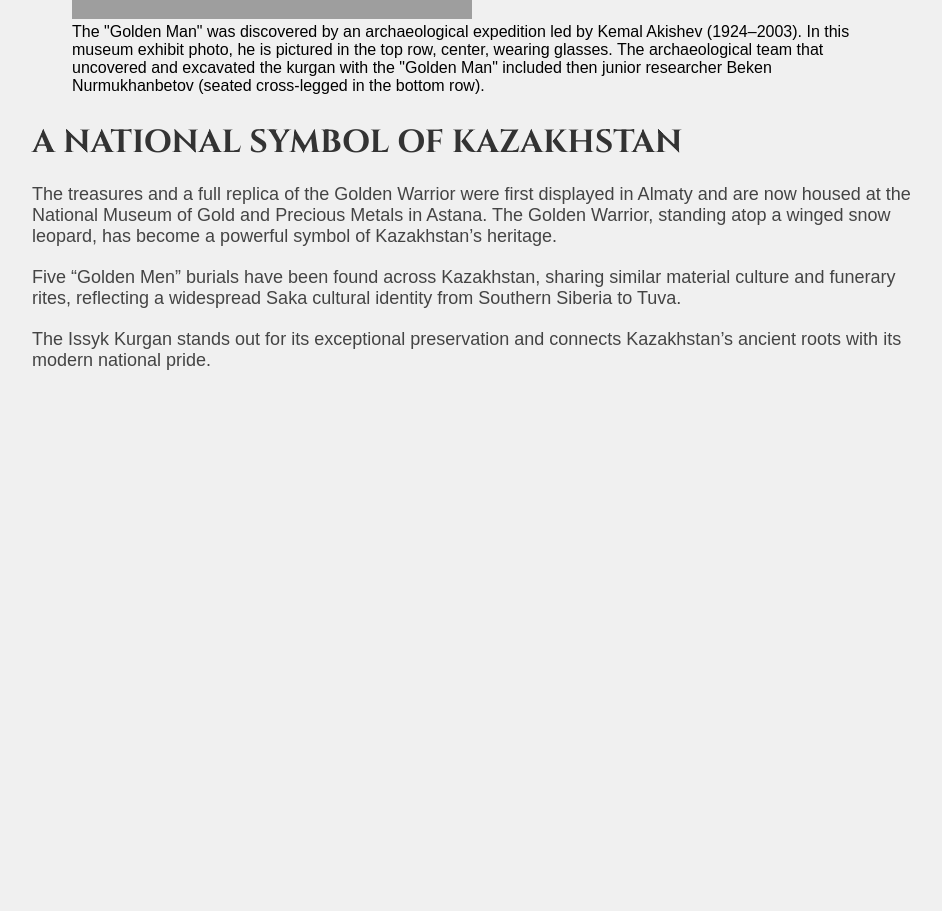
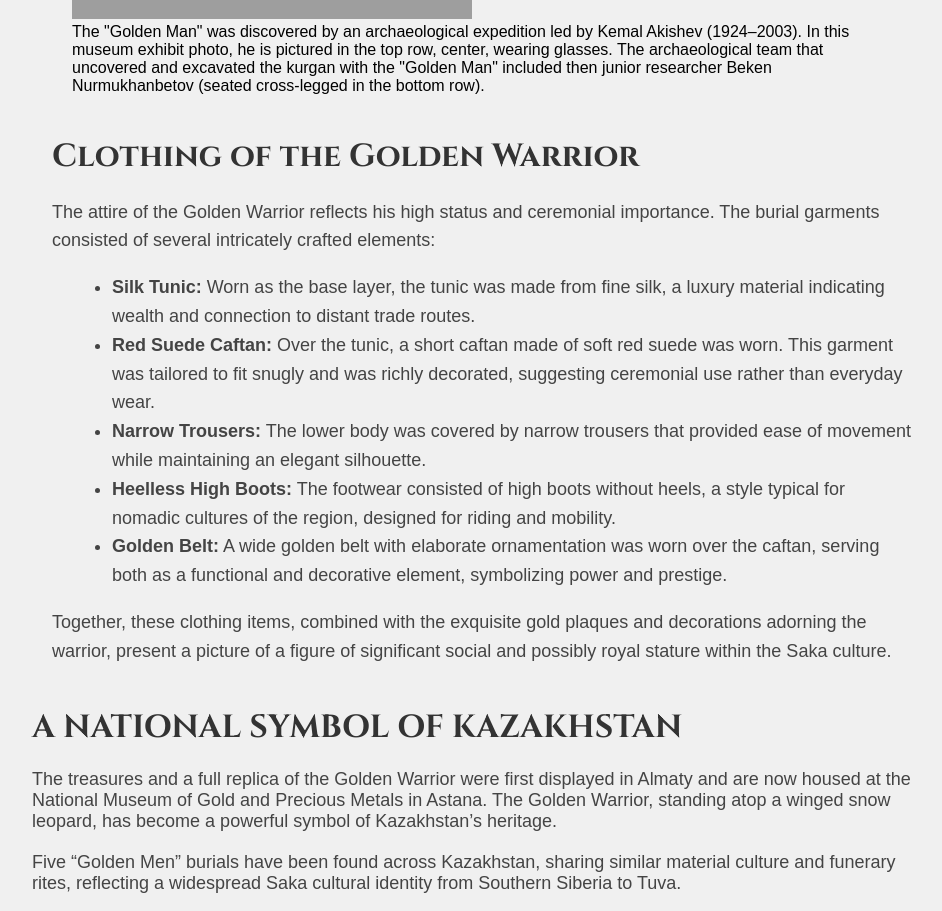
Before and after one commit to mnnaz/nazerkekz.github.io, a plain HTML site: page index.html in a window 1280 px wide. Shown: the part 4600-5511 px from the top of the page, without its empty margins (158-1100 px from the left). Before the commit the page ends 5011 px from the top, so only its background shows below. Drawn offline with Linux system fonts and the light colour scheme; grey boxes are pictures that could not be loaded.

Commit message:
Update index.html

```diff
--- a/index.html
+++ b/index.html
@@ -118,6 +118,22 @@
     The "Golden Man" was discovered by an archaeological expedition led by Kemal Akishev (1924–2003). In this museum exhibit photo, he is pictured in the top row, center, wearing glasses. The archaeological team that uncovered and excavated the kurgan with the "Golden Man" included then junior researcher Beken Nurmukhanbetov (seated cross-legged in the bottom row).
   </figcaption>
 </figure>
+<section id="golden-warrior-clothing" style="max-width: 900px; margin: 40px auto; padding: 0 20px; font-family: Arial, sans-serif; color: #444;">
+  <h2 style="font-family: 'Cinzel', serif; font-size: 32px; color: #333; margin-bottom: 20px;">Clothing of the Golden Warrior</h2>
+  <p style="font-size: 18px; line-height: 1.6; margin-bottom: 16px;">
+    The attire of the Golden Warrior reflects his high status and ceremonial importance. The burial garments consisted of several intricately crafted elements:
+  </p>
+  <ul style="font-size: 18px; line-height: 1.6; margin-left: 20px; margin-bottom: 16px;">
+    <li><strong>Silk Tunic:</strong> Worn as the base layer, the tunic was made from fine silk, a luxury material indicating wealth and connection to distant trade routes.</li>
+    <li><strong>Red Suede Caftan:</strong> Over the tunic, a short caftan made of soft red suede was worn. This garment was tailored to fit snugly and was richly decorated, suggesting ceremonial use rather than everyday wear.</li>
+    <li><strong>Narrow Trousers:</strong> The lower body was covered by narrow trousers that provided ease of movement while maintaining an elegant silhouette.</li>
+    <li><strong>Heelless High Boots:</strong> The footwear consisted of high boots without heels, a style typical for nomadic cultures of the region, designed for riding and mobility.</li>
+    <li><strong>Golden Belt:</strong> A wide golden belt with elaborate ornamentation was worn over the caftan, serving both as a functional and decorative element, symbolizing power and prestige.</li>
+  </ul>
+  <p style="font-size: 18px; line-height: 1.6;">
+    Together, these clothing items, combined with the exquisite gold plaques and decorations adorning the warrior, present a picture of a figure of significant social and possibly royal stature within the Saka culture.
+  </p>
+</section>
 
   <h2 style="font-family: 'Cinzel', serif; font-size: 32px; color: #333; margin-bottom: 20px;">A NATIONAL SYMBOL OF KAZAKHSTAN</h2>
   <p style="font-size: 18px; color: #444; margin-bottom: 20px;">
```
